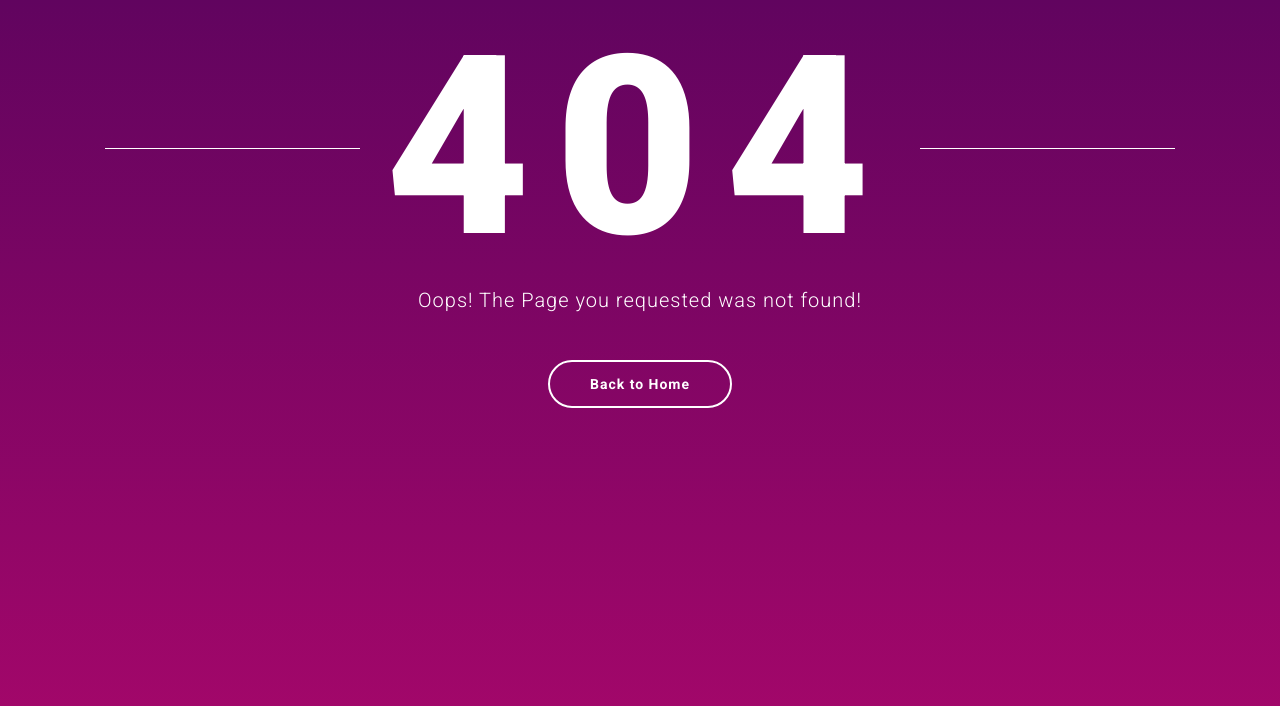
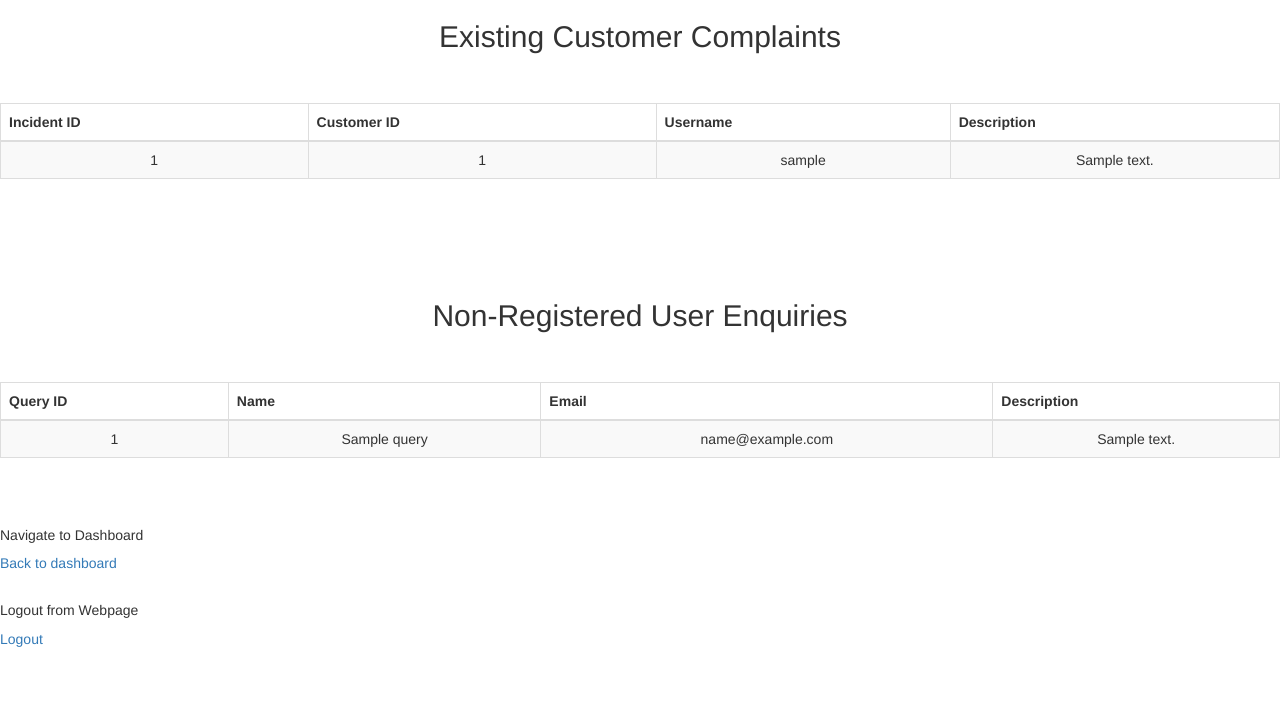
Before and after one commit to mahas500/Hotel-Booking-website-using-Javascript-and-Python, a Flask app: page /CustomerEnquiries in a window 1280 px wide. Shown: the top 706 px of the page. Run offline with Flask 2, Linux system fonts and the light colour scheme; tables that the repository leaves empty or names only in its code hold one stand-in row (values such as "Sample post"); parts of the project's set-up code (start-up, migrations or seed data) failed here and were passed over; some libraries are stand-ins or nearby versions.

Commit message:
addition of customer incident& enquiries page

```diff
--- a/hotel-Backend/DAO/RoomDAO.py
+++ b/hotel-Backend/DAO/RoomDAO.py
@@ -297,10 +297,39 @@ class RoomDAO:
             cursor = conn.cursor(pymysql.cursors.DictCursor)
             cursor.execute("select image from room")
             row = cursor.fetchall()
-            print(row)
             return row
         except Exception as e:
 
             print(e)
         finally:
             cursor.close()
+
+
+    @classmethod
+    def Customerincident(cls):
+        try:
+            conn = mysql.connect()
+            cursor = conn.cursor(pymysql.cursors.DictCursor)
+            cursor.execute("select * from incident")
+            row = cursor.fetchall()
+            return row
+        except Exception as e:
+
+            print(e)
+        finally:
+            cursor.close()
+
+
+    @classmethod
+    def CustomerEnquiry(cls):
+        try:
+            conn = mysql.connect()
+            cursor = conn.cursor(pymysql.cursors.DictCursor)
+            cursor.execute("select * from query")
+            row = cursor.fetchall()
+            return row
+        except Exception as e:
+
+            print(e)
+        finally:
+            cursor.close()
--- a/hotel-Backend/controller/RoomController.py
+++ b/hotel-Backend/controller/RoomController.py
@@ -24,6 +24,7 @@ def adminLogin():
     try:
         responseData = roomService.adminLogin(request.json)
 
+
         wsResponse['resultSet'] = responseData
         wsResponse['operationStatus'] = 1
     except NoBookingsExist:
@@ -36,22 +37,6 @@ def adminLogin():
         wsResponse['resultSet'] = None
         wsResponse['operationStatus'] = CustomUtils.WRONG_CREDENTIALS
     return wsResponse
-
-
-#@app.route("/addRoom", methods=['POST'])
-#def addRoom():
-#    wsResponse = {"resultSet": None, "operationStatus": None}
- #   try:
- #       responseData = roomService.addRoom(request.headers, request.json)
- #       wsResponse['resultSet'] = responseData
- #       wsResponse['operationStatus'] = 1
- #   except RoomWithGivenNumberAlreadyExist:
- #       wsResponse['resultSet'] = None
- #       wsResponse['operationStatus'] = CustomUtils.ROOM_WITH_GIVEN_NUMBER_ALREADY_EXIST
- #   except NotAuthorized:
- #       wsResponse['resultSet'] = None
- #       wsResponse['operationStatus'] = CustomUtils.NOT_AUTHORIZED
- #   return wsResponse
 
 
 @app.route("/addRoomPage", methods=['GET'])
@@ -143,7 +128,7 @@ def addRoomFromtheForm():
 
     responseData = roomService.addRoom(room_number, price, Average_Rating, facilities,image)
 
-    return redirect(url_for('adminDashboard'))
+    return redirect(url_for('addRoomFromForm'))
 
 
 @app.route('/addRoomFromForm')
@@ -154,3 +139,12 @@ def addRoomFromForm():
 @app.route('/RoomBookingPage')
 def RoomBookingPage():
     return render_template('RoomBookingPage.html')
+
+
+@app.route('/CustomerEnquiries')
+def CustomerEnquiries():
+    incidentData = roomDAO.Customerincident()
+    session['CustomerIncidents'] = incidentData
+    enquiryData = roomDAO.CustomerEnquiry()
+    session['NewCustomerEnquiry'] = enquiryData
+    return render_template('CustomerEnquiries.html')
--- /dev/null
+++ b/hotel-Backend/templates/CustomerEnquiries.html
@@ -0,0 +1,118 @@
+<!DOCTYPE html>
+<html lang="en">
+<head>
+    <link rel="stylesheet" href="https://maxcdn.bootstrapcdn.com/bootstrap/3.3.7/css/bootstrap.min.css">
+</head>
+<body>
+
+<h2 align="center">Existing Customer Complaints</h2>
+<br>
+<br>
+<table class="table table-striped table-dark table-bordered table-hover">
+  <thead class="thead-dark">
+    <tr>
+      <th>Incident ID</th>
+       <th>Customer ID</th>
+        <th>Username</th>
+        <th>Description</th>
+    </tr>
+  </thead>
+{% for x in session['CustomerIncidents'] %}
+  <tbody>
+
+    <tr>
+{% for key, value in x.items() %}
+    {% if key=='incident_id' %}
+        <td align="center"> {{ value }} </td>
+    {% endif %}
+{% endfor %}
+
+        {% for key, value in x.items() %}
+    {% if key=='customer_id' %}
+        <td align="center"> {{ value }} </td>
+    {% endif %}
+{% endfor %}
+
+        {% for key, value in x.items() %}
+    {% if key=='username' %}
+        <td align="center"> {{ value }} </td>
+    {% endif %}
+{% endfor %}
+
+        {% for key, value in x.items() %}
+    {% if key=='description' %}
+        <td align="center"> {{ value }} </td>
+    {% endif %}
+{% endfor %}
+    </tr>
+  </tbody>
+
+{% endfor %}
+</table>
+<br>
+<br>
+<br>
+<br>
+<h2 align="center">Non-Registered User Enquiries</h2>
+<br>
+<br>
+<table class="table table-striped table-dark table-bordered table-hover">
+  <thead class="thead-dark">
+    <tr>
+      <th>Query ID</th>
+       <th>Name</th>
+        <th>Email</th>
+        <th>Description</th>
+    </tr>
+  </thead>
+{% for x in session['NewCustomerEnquiry'] %}
+  <tbody>
+
+    <tr>
+{% for key, value in x.items() %}
+    {% if key=='query_id' %}
+        <td align="center"> {{ value }} </td>
+    {% endif %}
+{% endfor %}
+
+        {% for key, value in x.items() %}
+    {% if key=='name' %}
+        <td align="center"> {{ value }} </td>
+    {% endif %}
+{% endfor %}
+
+        {% for key, value in x.items() %}
+    {% if key=='email' %}
+        <td align="center"> {{ value }} </td>
+    {% endif %}
+{% endfor %}
+
+        {% for key, value in x.items() %}
+    {% if key=='description' %}
+        <td align="center"> {{ value }} </td>
+    {% endif %}
+{% endfor %}
+    </tr>
+  </tbody>
+
+{% endfor %}
+</table>
+<br>
+<br>
+<div>
+    <span>
+        <h5>Navigate to Dashboard</h5>
+
+    <a class="active" href="{{ url_for('adminDashboard') }}">Back to dashboard</a>
+    </span>
+    <br>
+    <br>
+        <span>
+            <h5>Logout from Webpage</h5>
+
+    <a href="{{ url_for('adminLogoutPage') }}">Logout</a>
+    </span>
+</div>
+
+</body>
+</html>
--- a/hotel-Backend/templates/adminDashboardMainContent.html
+++ b/hotel-Backend/templates/adminDashboardMainContent.html
@@ -28,8 +28,9 @@
   <a class="logo">FastRoomBook.com</a>
   <div class="header-right">
     <a class="active" href="{{ url_for('addRoomFromForm') }}">Add Room</a>
+      <a href="{{ url_for('deleteRoomPage') }}">Delete Room</a>
       <a href="{{ url_for('RoomBookingPage') }}">Room Bookings</a>
-      <a href="{{ url_for('deleteRoomPage') }}">Delete Room</a>
+      <a href="{{ url_for('CustomerEnquiries') }}">Customer Complaints</a>
       <a href="{{ url_for('adminLogoutPage') }}">Logout</a>
   </div>
 </div>
```
Also changed, not shown: hotel-Backend/Service/RoomService.py (+0 -12 lines).
